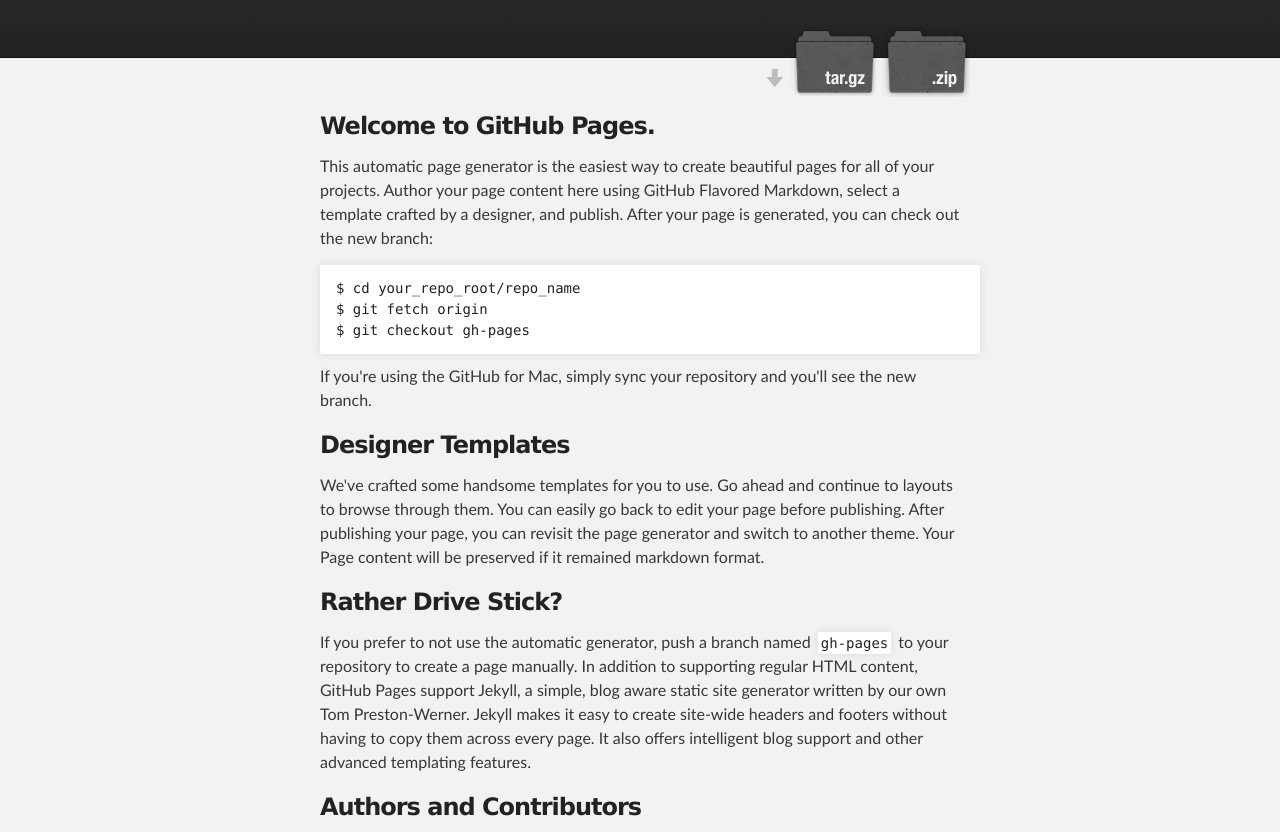
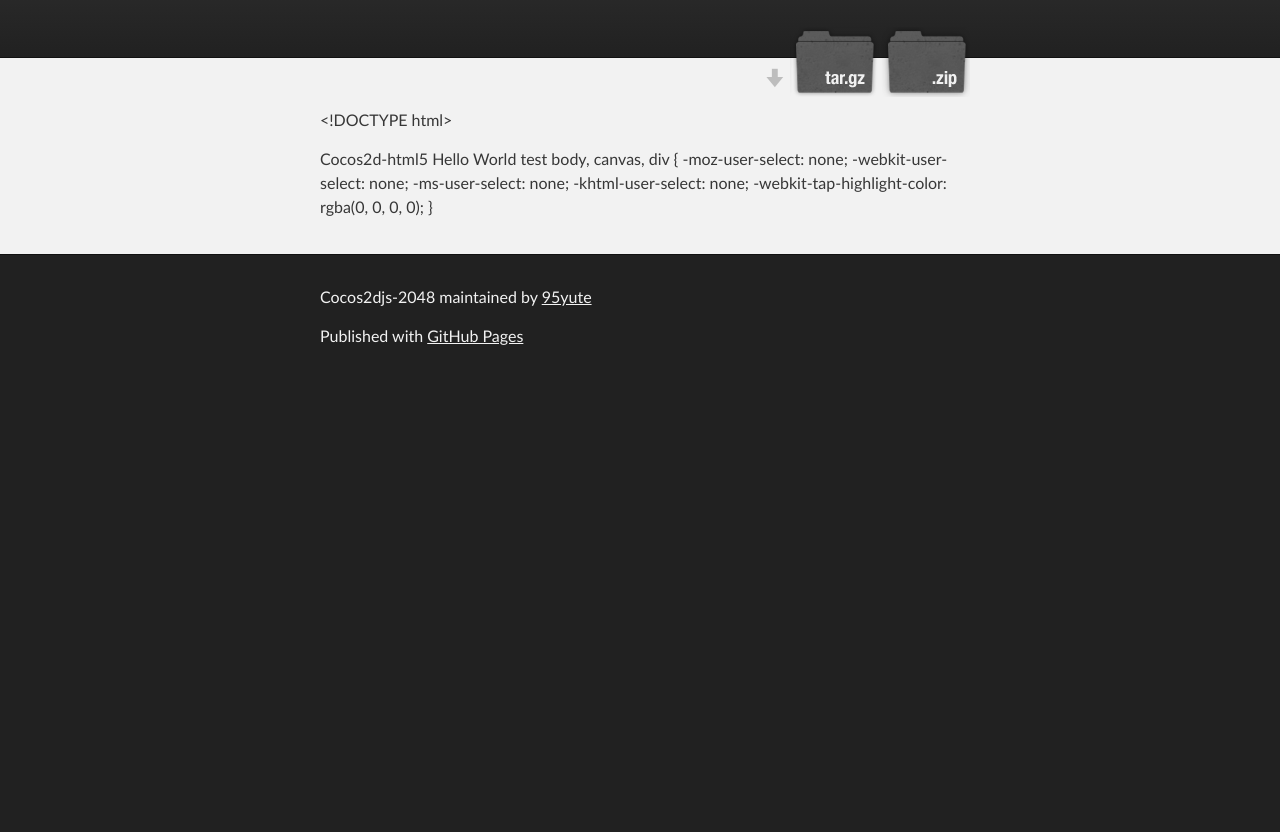
Before and after one commit to 95yute/Cocos2djs-2048, a plain HTML site: page index.html in a window 1280 px wide. Shown: the part 116-948 px from the top of the page. After the commit the page ends 800 px from the top, so only its background shows below. Drawn offline with Linux system fonts and the light colour scheme.

Commit message:
Create gh-pages branch via GitHub

```diff
--- a/index.html
+++ b/index.html
@@ -31,37 +31,36 @@
     <!-- MAIN CONTENT -->
     <div id="main_content_wrap" class="outer">
       <section id="main_content" class="inner">
-        <h3>
-<a name="welcome-to-github-pages" class="anchor" href="#welcome-to-github-pages"><span class="octicon octicon-link"></span></a>Welcome to GitHub Pages.</h3>
+        <p>&lt;!DOCTYPE html&gt;
 
-<p>This automatic page generator is the easiest way to create beautiful pages for all of your projects. Author your page content here using GitHub Flavored Markdown, select a template crafted by a designer, and publish. After your page is generated, you can check out the new branch:</p>
+</p>
 
-<pre><code>$ cd your_repo_root/repo_name
-$ git fetch origin
-$ git checkout gh-pages
-</code></pre>
+    Cocos2d-html5 Hello World test
 
-<p>If you're using the GitHub for Mac, simply sync your repository and you'll see the new branch.</p>
 
-<h3>
-<a name="designer-templates" class="anchor" href="#designer-templates"><span class="octicon octicon-link"></span></a>Designer Templates</h3>
 
-<p>We've crafted some handsome templates for you to use. Go ahead and continue to layouts to browse through them. You can easily go back to edit your page before publishing. After publishing your page, you can revisit the page generator and switch to another theme. Your Page content will be preserved if it remained markdown format.</p>
 
-<h3>
-<a name="rather-drive-stick" class="anchor" href="#rather-drive-stick"><span class="octicon octicon-link"></span></a>Rather Drive Stick?</h3>
 
-<p>If you prefer to not use the automatic generator, push a branch named <code>gh-pages</code> to your repository to create a page manually. In addition to supporting regular HTML content, GitHub Pages support Jekyll, a simple, blog aware static site generator written by our own Tom Preston-Werner. Jekyll makes it easy to create site-wide headers and footers without having to copy them across every page. It also offers intelligent blog support and other advanced templating features.</p>
 
-<h3>
-<a name="authors-and-contributors" class="anchor" href="#authors-and-contributors"><span class="octicon octicon-link"></span></a>Authors and Contributors</h3>
 
-<p>You can <a href="https://github.com/blog/821" class="user-mention">@mention</a> a GitHub username to generate a link to their profile. The resulting <code>&lt;a&gt;</code> element will link to the contributor's GitHub Profile. For example: In 2007, Chris Wanstrath (<a href="https://github.com/defunkt" class="user-mention">@defunkt</a>), PJ Hyett (<a href="https://github.com/pjhyett" class="user-mention">@pjhyett</a>), and Tom Preston-Werner (<a href="https://github.com/mojombo" class="user-mention">@mojombo</a>) founded GitHub.</p>
+        body, canvas, div {
+            -moz-user-select: none;
+            -webkit-user-select: none;
+            -ms-user-select: none;
+            -khtml-user-select: none;
+            -webkit-tap-highlight-color: rgba(0, 0, 0, 0);
+        }
 
-<h3>
-<a name="support-or-contact" class="anchor" href="#support-or-contact"><span class="octicon octicon-link"></span></a>Support or Contact</h3>
 
-<p>Having trouble with Pages? Check out the documentation at <a href="http://help.github.com/pages">http://help.github.com/pages</a> or contact <a href="mailto:support@github.com">support@github.com</a> and we’ll help you sort it out.</p>
+
+
+
+
+
+
+
+<p>
+</p>
       </section>
     </div>
 
```
Also changed, not shown: params.json (+1 -1 lines).
